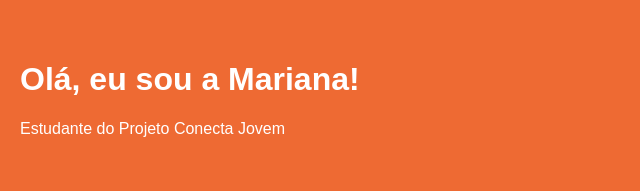
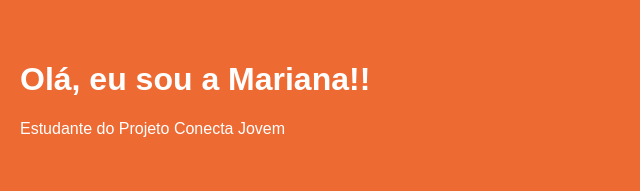
Before and after one commit to MarianaAraujoSantos/AulaCloudIAConecta, a plain HTML site: page index.html in a window 1280 px wide. Shown: the top 191 px of the page, 0-640 px from the left. Drawn offline with Linux system fonts and the light colour scheme.

Commit message:
Update index.html

```diff
--- a/index.html
+++ b/index.html
@@ -14,7 +14,7 @@ margin-bottom: 16px; box-shadow: 0 2px 8px rgba(0, 0, 0, 0.1); }
 </head>
 <body>
 <header>
-<h1>Olá, eu sou a Mariana!</h1>
+<h1>Olá, eu sou a Mariana!!</h1>
 <p>Estudante do Projeto Conecta Jovem</p>
 </header>
 <main>
```
